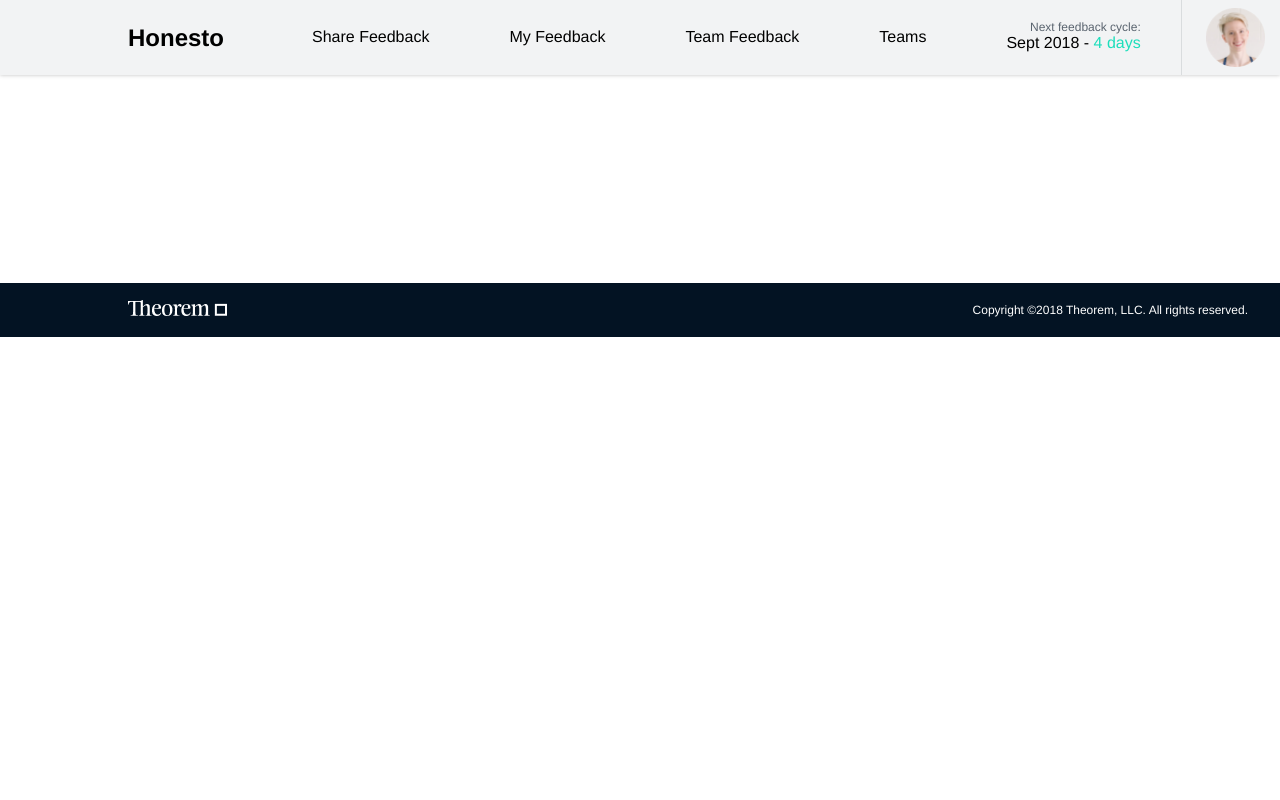
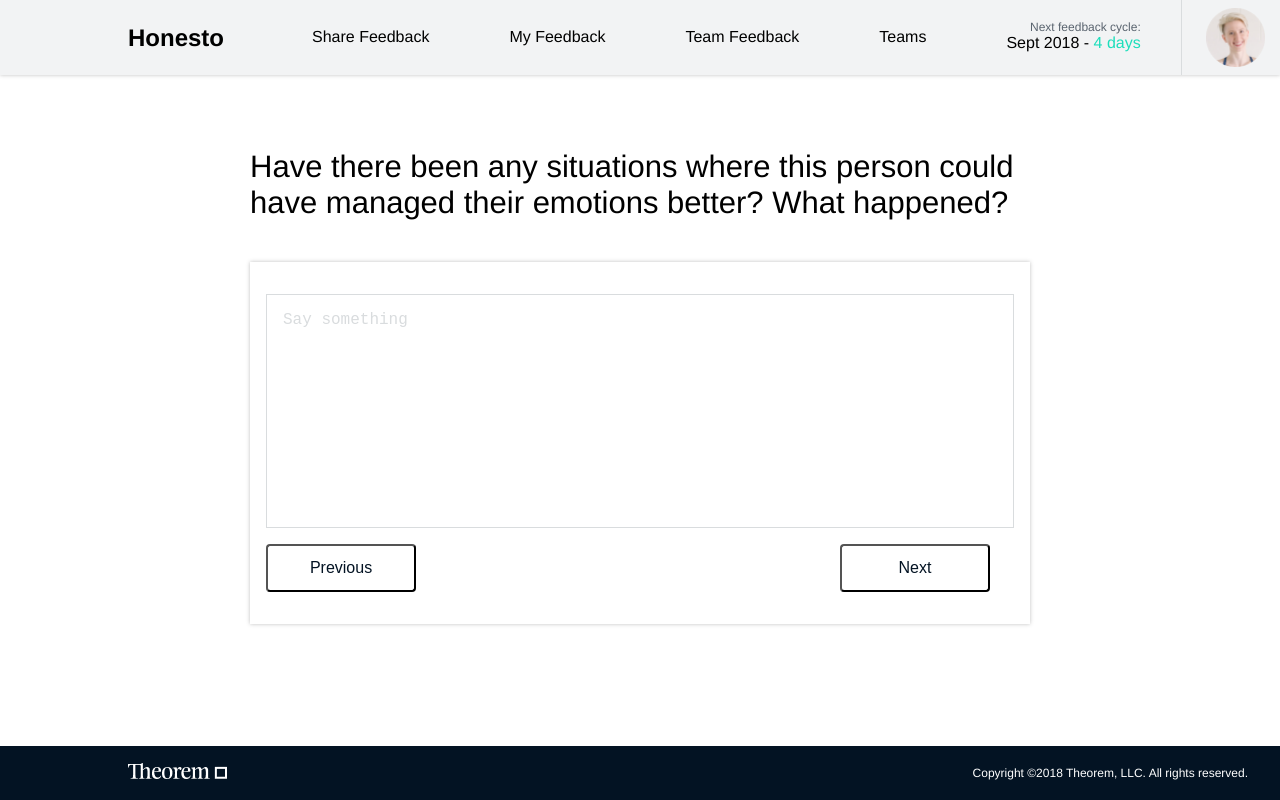
Before and after one commit to luminous3/honesto, a React (Create React App) app: page /text in a window 1280 px wide. Shown: the top 800 px of the page. Built offline with nearby package versions, Linux system fonts and the light colour scheme.

Commit message:
new questions

```diff
--- a/src/components/common/Button.js
+++ b/src/components/common/Button.js
@@ -1,7 +1,7 @@
 import React from 'react'
 import './Button.css'
 
-export const Button = ({ children }) => {
+export const Button = ({ children, fill }) => {
   return (
     <div className="btn-wrapper">
       <button className="view-btn">{children}</button>
--- a/src/components/common/Title.css
+++ b/src/components/common/Title.css
@@ -6,4 +6,5 @@
 
 .questions-title {
   font-size: 31px;
+  max-width: 780px;
 }
--- a/src/components/footer/Footer.css
+++ b/src/components/footer/Footer.css
@@ -7,6 +7,11 @@ footer {
   align-items: center;
   padding-left: 8rem;
   padding-right: 2rem;
+
+  position: fixed;
+  bottom: 0;
+  left: 0;
+  right: 0;
 }
 
 footer .copyright {
--- a/src/components/main/Main.js
+++ b/src/components/main/Main.js
@@ -3,6 +3,8 @@ import { Route } from 'react-router-dom'
 
 import Home from '../home/Home'
 import MultipleChoice from '../questions/MultipleChoice'
+import Text from '../questions/Text'
+
 import './Main.css'
 
 class Main extends Component {
@@ -10,6 +12,7 @@ class Main extends Component {
     return (
       <main>
         <Route path="/home" component={Home} />
+        <Route path="/text" component={Text} />
         <Route path="/multiple-choice" component={MultipleChoice} />
       </main>
     )
--- a/src/components/questions/MultipleChoice.css
+++ b/src/components/questions/MultipleChoice.css
@@ -1,11 +1,4 @@
-.multi-option-wrapper {
-  display: flex;
-  flex-direction: column;
-  box-shadow: 0 0 4px rgba(0, 0, 0, 0.25);
-  padding: 2rem 1rem;
-}
-
-.multi-option-wrapper li {
+.multiple-choice li {
   padding: 1.5rem;
   background-color: #f2f3f4;
   color: #031323;
@@ -13,7 +6,7 @@
   list-style: none;
 }
 
-.multi-option-wrapper li:hover {
+.multiple-choice li:hover {
   background-color: #cdcdcd;
   cursor: pointer;
 }
--- a/src/components/questions/MultipleChoice.js
+++ b/src/components/questions/MultipleChoice.js
@@ -1,6 +1,7 @@
 import React, { Component } from 'react'
 
 import Title from '../common/Title'
+import Question from './Question'
 import './MultipleChoice.css'
 
 class MultipleChoice extends Component {
@@ -8,7 +9,7 @@ class MultipleChoice extends Component {
     return (
       <div className="multiple-choice">
         <Title>Is this person up to date with the latest accounting regulations?</Title>
-        <ul className="multi-option-wrapper">
+        <Question>
           <li>
             <span className="multi-low">No</span>
             <p>You should work on trying to stay more up to date with regulations.</p>
@@ -21,7 +22,7 @@ class MultipleChoice extends Component {
             <span className="multi-high">Yes</span>
             <p>Yes, you are the one I look up to when I need information about new regulations.</p>
           </li>
-        </ul>
+        </Question>
       </div>
     )
   }
--- /dev/null
+++ b/src/components/questions/Question.css
@@ -0,0 +1,18 @@
+.question-wrapper {
+  display: flex;
+  flex-direction: column;
+  box-shadow: 0 0 4px rgba(0, 0, 0, 0.25);
+  padding: 2rem 1rem;
+}
+
+.question-nav {
+  display: flex;
+  flex-direction: row;
+  justify-content: space-between;
+  margin-top: 1rem;
+}
+
+.question-nav .btn-wrapper {
+  width: unset;
+  flex-grow: 0;
+}
--- /dev/null
+++ b/src/components/questions/Question.js
@@ -0,0 +1,22 @@
+import React from 'react'
+import { Link } from 'react-router-dom'
+
+import { Button } from '../common/Button'
+
+import './Question.css'
+
+export default ({ children }) => {
+  return (
+    <div className="question-wrapper">
+      {children}
+      <nav className="question-nav">
+        <Button>
+          <Link to="/home">Previous</Link>
+        </Button>
+        <Button fill>
+          <Link to="/text">Next</Link>
+        </Button>
+      </nav>
+    </div>
+  )
+}
--- /dev/null
+++ b/src/components/questions/Text.css
@@ -0,0 +1,25 @@
+textarea {
+  outline: 0;
+  padding: 1rem;
+  font-size: 16px;
+  resize: none;
+  height: 200px;
+  border: 1px solid #d9dcde;
+}
+
+::-webkit-input-placeholder {
+  /* Chrome/Opera/Safari */
+  color: #d9dcde;
+}
+::-moz-placeholder {
+  /* Firefox 19+ */
+  color: #d9dcde;
+}
+:-ms-input-placeholder {
+  /* IE 10+ */
+  color: #d9dcde;
+}
+:-moz-placeholder {
+  /* Firefox 18- */
+  color: #d9dcde;
+}
--- /dev/null
+++ b/src/components/questions/Text.js
@@ -0,0 +1,22 @@
+import React, { Component } from 'react'
+
+import Title from '../common/Title'
+import Question from './Question'
+import './Text.css'
+
+class Text extends Component {
+  render() {
+    return (
+      <div className="text">
+        <Title>
+          Have there been any situations where this person could have managed their emotions better? What happened?
+        </Title>
+        <Question>
+          <textarea placeholder="Say something" />
+        </Question>
+      </div>
+    )
+  }
+}
+
+export default Text
```
Also changed, not shown: src/components/questions/Scale.js (added, +20 -0 lines), src/components/questions/Scale.css (added).
